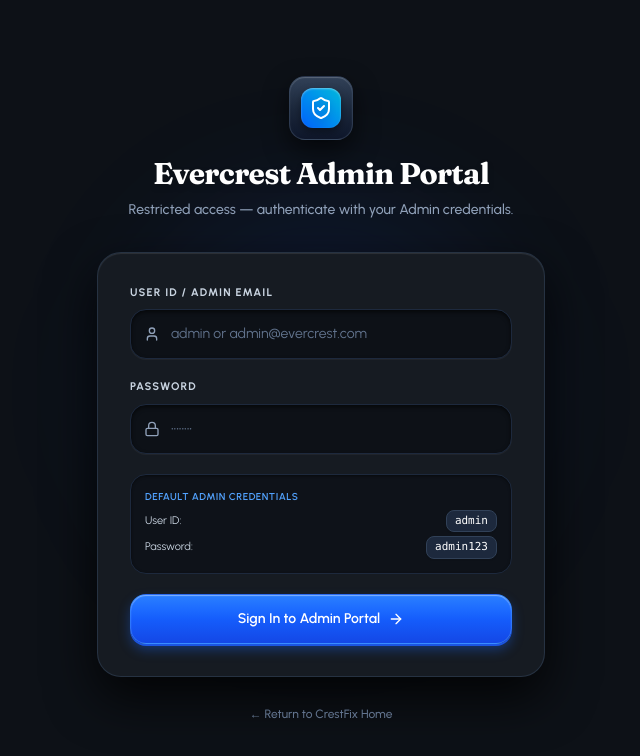
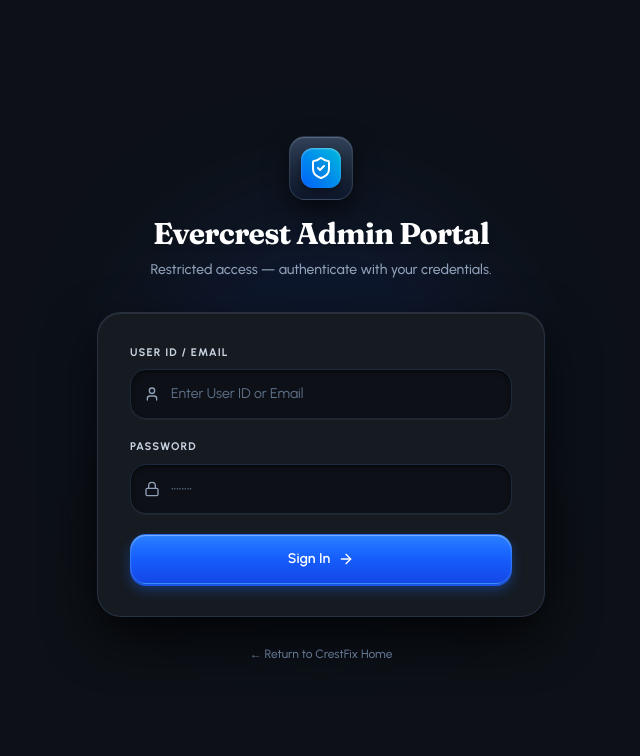
Before and after one commit to veenavikas/evercrest-ai, a Next.js app: page /admin/login in a window 1280 px wide. Shown: the top 756 px of the page, without its empty margins (319-959 px from the left). Built offline with nearby package versions, Linux system fonts and the light colour scheme.

Commit message:
security: remove all credential hints and placeholder email leaks from admin login page

```diff
--- a/src/app/admin/login/page.tsx
+++ b/src/app/admin/login/page.tsx
@@ -14,7 +14,7 @@ export default function AdminLoginPage() {
   const handleSubmit = async (e: React.FormEvent) => {
     e.preventDefault();
     if (!userId.trim() || !password) {
-      setError("Please enter your Admin User ID / Email and password.");
+      setError("Please enter your User ID or Email and password.");
       return;
     }
 
@@ -31,26 +31,25 @@ export default function AdminLoginPage() {
       const data = await res.json();
 
       if (!res.ok) {
-        throw new Error(data.error?.message || "Invalid Admin User ID or Password");
+        throw new Error(data.error?.message || "Invalid credentials");
       }
 
-      // Redirect directly to admin overview page
       router.push("/admin");
       router.refresh();
     } catch (err: any) {
-      setError(err.message || "Failed to log in. Please check your credentials.");
+      setError(err.message || "Failed to log in. Please verify your credentials.");
       setLoading(false);
     }
   };
 
   return (
     <div className="fixed inset-0 z-50 bg-[#0d1117] text-slate-100 flex flex-col justify-center items-center px-4 py-12 overflow-y-auto selection:bg-blue-500 selection:text-white">
-      {/* Skeuomorphic Background Texture & Depth Ambient Lights */}
+      {/* Background Texture & Ambient Lights */}
       <div className="absolute inset-0 bg-[radial-gradient(ellipse_at_center,_var(--tw-gradient-stops))] from-slate-900/90 via-[#0d1117] to-[#080b10] pointer-events-none" />
       <div className="absolute top-1/4 left-1/2 -translate-x-1/2 w-96 h-96 bg-blue-600/10 rounded-full blur-3xl pointer-events-none" />
 
       <div className="relative z-10 w-full max-w-md">
-        {/* Skeuomorphic Badge Header */}
+        {/* Skeuomorphic Header */}
         <div className="text-center mb-8">
           <div className="inline-flex items-center justify-center w-16 h-16 rounded-2xl bg-gradient-to-b from-slate-700 via-slate-800 to-slate-900 border border-slate-600/50 shadow-[0_10px_25px_rgba(0,0,0,0.6),_inset_0_1px_1px_rgba(255,255,255,0.2)] mb-4">
             <div className="w-10 h-10 rounded-xl bg-gradient-to-tr from-blue-600 to-cyan-500 flex items-center justify-center shadow-[inset_0_1px_2px_rgba(255,255,255,0.4),_0_4px_8px_rgba(0,0,0,0.4)]">
@@ -61,7 +60,7 @@ export default function AdminLoginPage() {
             Evercrest Admin Portal
           </h1>
           <p className="text-xs sm:text-sm text-slate-400 mt-2 font-medium">
-            Restricted access — authenticate with your Admin credentials.
+            Restricted access — authenticate with your credentials.
           </p>
         </div>
 
@@ -75,10 +74,10 @@ export default function AdminLoginPage() {
           )}
 
           <form onSubmit={handleSubmit} className="space-y-5">
-            {/* User ID / Email Input with Recessed Skeuomorphic Inset Shadow */}
+            {/* User ID / Email Input */}
             <div>
               <label className="block text-[11px] font-bold text-slate-300 uppercase tracking-widest mb-2">
-                User ID / Admin Email
+                User ID / Email
               </label>
               <div className="relative">
                 <div className="absolute inset-y-0 left-0 pl-3.5 flex items-center pointer-events-none text-slate-400">
@@ -89,13 +88,13 @@ export default function AdminLoginPage() {
                   required
                   value={userId}
                   onChange={(e) => setUserId(e.target.value)}
-                  placeholder="admin or admin@evercrest.com"
+                  placeholder="Enter User ID or Email"
                   className="w-full pl-10 pr-4 py-3.5 bg-[#0d1117] border border-slate-800 rounded-2xl text-sm text-white placeholder-slate-500 focus:outline-none focus:border-blue-500 shadow-[inset_0_2px_4px_rgba(0,0,0,0.6),_0_1px_1px_rgba(255,255,255,0.05)] transition-all"
                 />
               </div>
             </div>
 
-            {/* Password Input with Recessed Skeuomorphic Inset Shadow */}
+            {/* Password Input */}
             <div>
               <label className="block text-[11px] font-bold text-slate-300 uppercase tracking-widest mb-2">
                 Password
@@ -115,20 +114,7 @@ export default function AdminLoginPage() {
               </div>
             </div>
 
-            {/* Tactile Skeuomorphic Hint Badge */}
-            <div className="p-3.5 rounded-2xl bg-[#0d1117]/80 border border-slate-800 shadow-[inset_0_1px_3px_rgba(0,0,0,0.5)] text-[11px] text-slate-300 space-y-1">
-              <span className="font-semibold text-blue-400 block text-[10px] uppercase tracking-wider">Default Admin Credentials</span>
-              <div className="flex justify-between items-center text-slate-300 pt-0.5">
-                <span>User ID:</span>
-                <code className="text-white font-mono bg-slate-800 px-2 py-0.5 rounded-lg border border-slate-700 shadow-xs">admin</code>
-              </div>
-              <div className="flex justify-between items-center text-slate-300">
-                <span>Password:</span>
-                <code className="text-white font-mono bg-slate-800 px-2 py-0.5 rounded-lg border border-slate-700 shadow-xs">admin123</code>
-              </div>
-            </div>
-
-            {/* Extruded Skeuomorphic 3D Push Button */}
+            {/* Skeuomorphic 3D Push Button */}
             <button
               type="submit"
               disabled={loading}
@@ -137,11 +123,11 @@ export default function AdminLoginPage() {
               {loading ? (
                 <>
                   <Loader2 className="w-4 h-4 animate-spin text-white" />
-                  <span>Verifying Credentials...</span>
+                  <span>Verifying...</span>
                 </>
               ) : (
                 <>
-                  <span>Sign In to Admin Portal</span>
+                  <span>Sign In</span>
                   <ArrowRight className="w-4 h-4" />
                 </>
               )}
```
